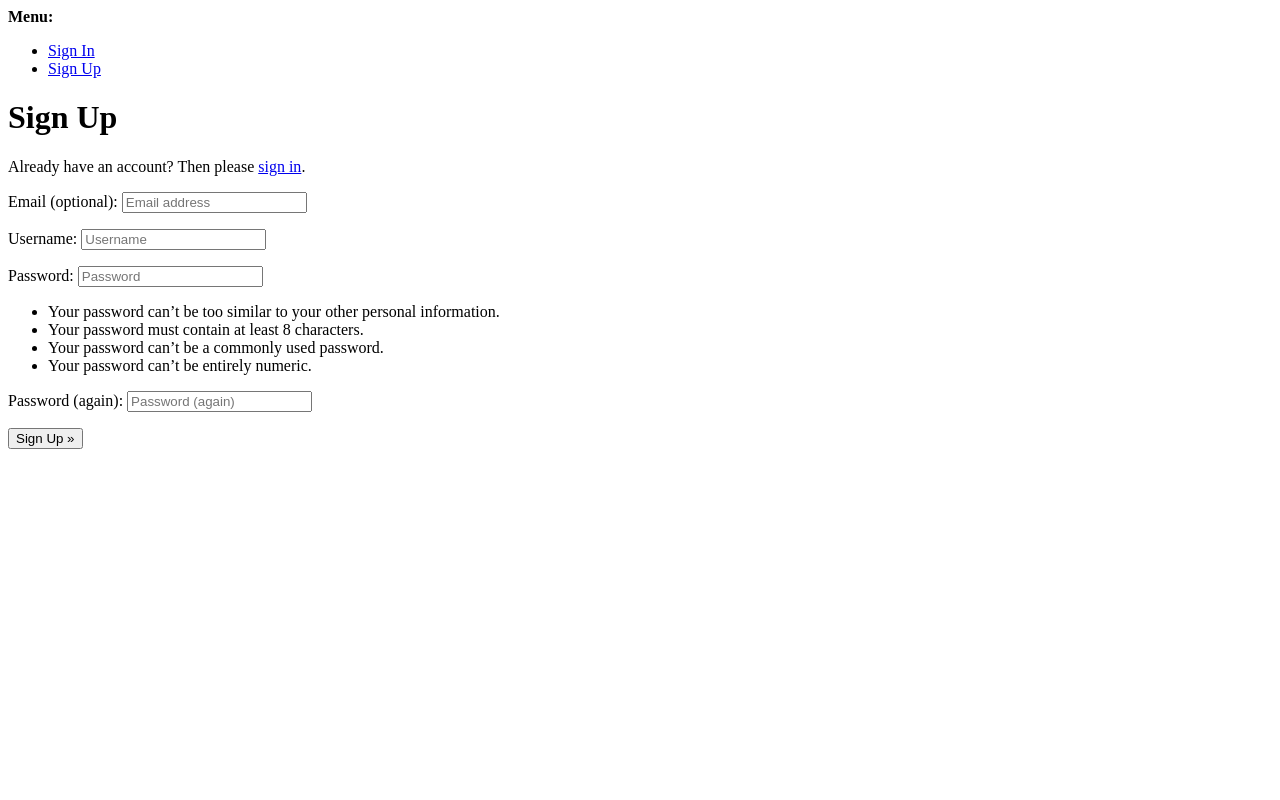
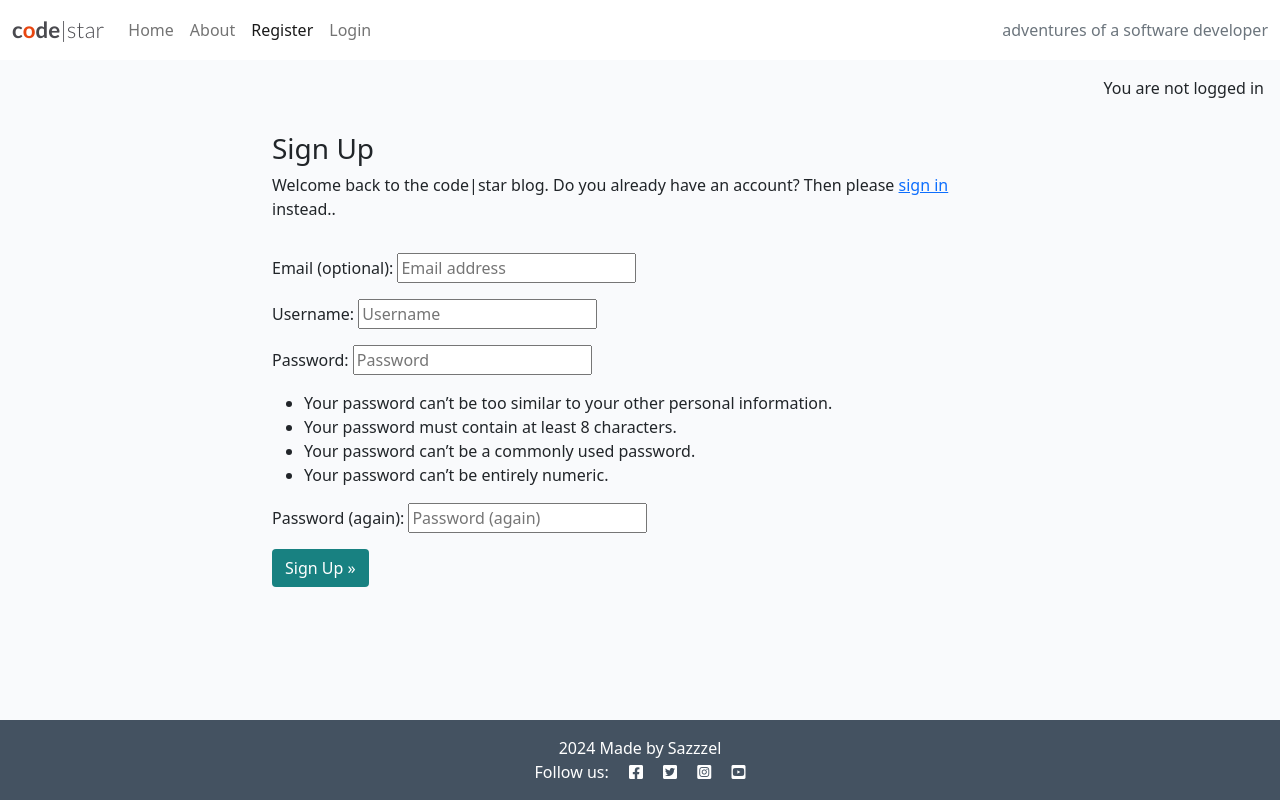
Before and after one commit to Sazzzel/Django-Blog, a Django app: page /accounts/signup/ in a window 1280 px wide. Run offline with Django 4.2, Linux system fonts and the light colour scheme; some libraries are stand-ins or nearby versions.

Commit message:
Add: signup styled

```diff
--- a/templates/account/signup.html
+++ b/templates/account/signup.html
@@ -1,21 +1,32 @@
-{% extends "account/base.html" %}
+{% extends "base.html" %}
 
 {% load i18n %}
+{% load account socialaccount %}
 
-{% block head_title %}{% trans "Signup" %}{% endblock head_title %}
+{% block head_title %}{% trans "Sign In" %}{% endblock %}
 
 {% block content %}
-<h1>{% trans "Sign Up" %}</h1>
 
-<p>{% blocktrans %}Already have an account? Then please <a href="{{ login_url }}">sign in</a>.{% endblocktrans %}</p>
+<div class="container">
+    <div class="row">
+        <div class="col-md-8 mt-3 offset-md-2">
+          <h3>{% trans "Sign Up" %}</h3>
 
-<form class="signup" id="signup_form" method="post" action="{% url 'account_signup' %}">
-  {% csrf_token %}
-  {{ form.as_p }}
-  {% if redirect_field_value %}
-  <input type="hidden" name="{{ redirect_field_name }}" value="{{ redirect_field_value }}" />
-  {% endif %}
-  <button type="submit">{% trans "Sign Up" %} &raquo;</button>
-</form>
+          <p>{% blocktrans %}Welcome back to the code|star blog. Do you already have an account? Then please <a href="{{ login_url }}">sign in</a> instead..{% endblocktrans %}</p>
+        </div>
+      </div>
+      <div class="row">
+        <div class="col-md-8 mt-3 offset-md-2">
+
+            <form class="signup" id="signup_form" method="POST" action="{% url 'account_signup' %}">
+            {% csrf_token %}
+            {{ form.as_p }}
+            {% if redirect_field_value %}
+            <input type="hidden" name="{{ redirect_field_name }}" value="{{ redirect_field_value }}" />
+            {% endif %}
+            <button class="btn btn-signup right" type="submit">{% trans "Sign Up" %} &raquo;</button>
+        </div>
+    </div>
+</div>
 
 {% endblock content %}
--- a/templates/base.html
+++ b/templates/base.html
@@ -76,7 +76,11 @@
     </nav>
 
     <main class="flex-shrink-0 main-bg">
-
+        {% if user.is_authenticated %}
+        <p class="text-end m-3">You are logged in as {{ user }}</p>
+        {% else %}
+        <p class="text-end m-3">You are not logged in</p>
+        {% endif %}
         {% block content %}
         <!-- Content Goes here -->
         {% endblock content %}
```
